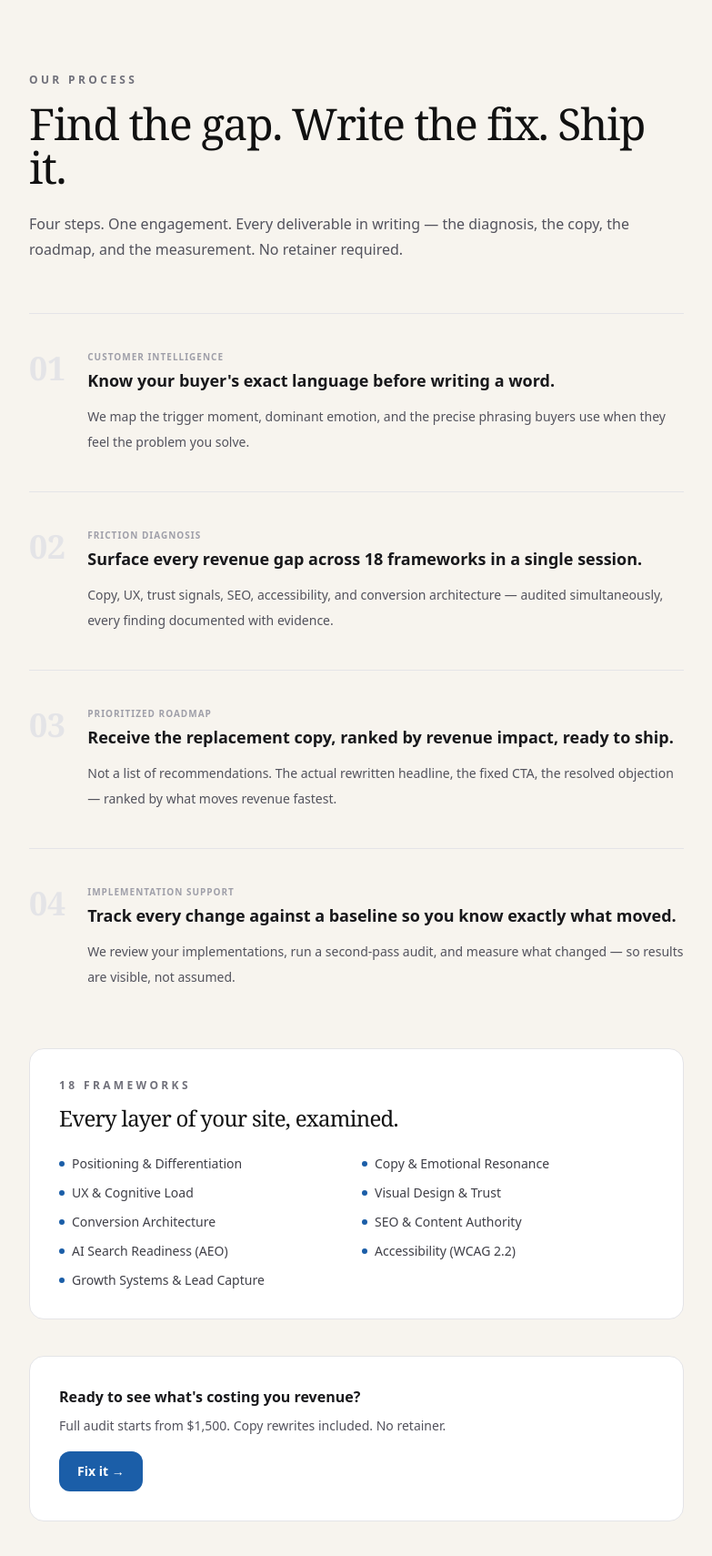
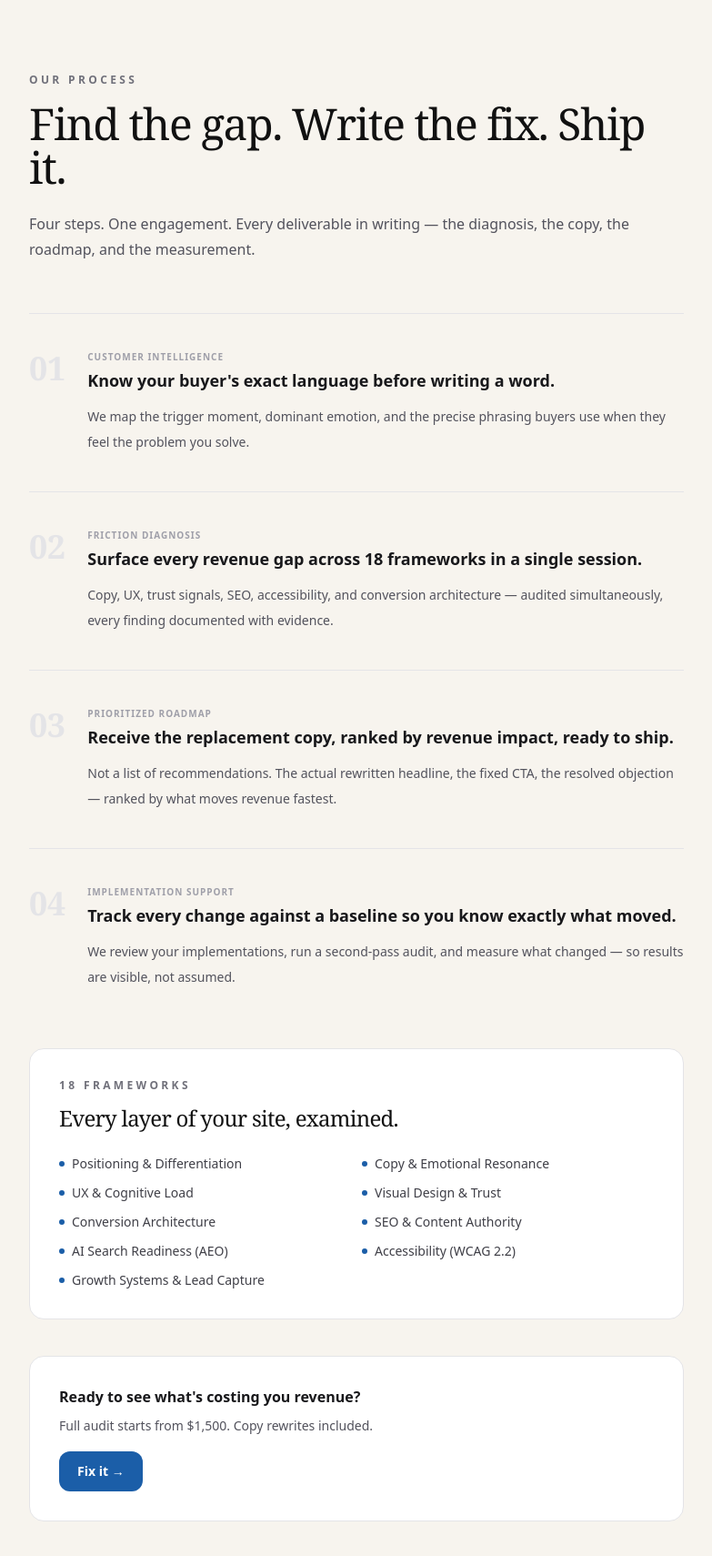
Before and after one commit to elliyeen/elliyeen-get-started, a Next.js app: page /how-it-works in a window 1280 px wide. Shown: the top 1710 px of the page at 91% size, without its empty margins (248-1031 px from the left). Built offline with nearby package versions, Linux system fonts and the light colour scheme.

Commit message:
Remove 'No retainer' from how-it-works page

```diff
--- a/app/how-it-works/page.tsx
+++ b/app/how-it-works/page.tsx
@@ -101,7 +101,7 @@ export default function HowItWorksPage() {
             Find the gap. Write the fix. Ship it.
           </h1>
           <p className="mt-6 text-base leading-7 text-zinc-600">
-            Four steps. One engagement. Every deliverable in writing — the diagnosis, the copy, the roadmap, and the measurement. No retainer required.
+            Four steps. One engagement. Every deliverable in writing — the diagnosis, the copy, the roadmap, and the measurement.
           </p>
 
           <div className="mt-14 space-y-10">
@@ -143,7 +143,7 @@ export default function HowItWorksPage() {
           <div className="mt-10 rounded-2xl border border-zinc-200 bg-white p-8">
             <p className="font-semibold text-zinc-900">Ready to see what&apos;s costing you revenue?</p>
             <p className="mt-2 text-sm leading-6 text-zinc-600">
-              Full audit starts from $1,500. Copy rewrites included. No retainer.
+              Full audit starts from $1,500. Copy rewrites included.
             </p>
             <a
               href="mailto:abdullah@elliyeen.com?subject=Website%20audit%20inquiry%20%E2%80%94%20let%27s%20work%20together&body=Hi%20Abbas%2C%0A%0AI%27d%20like%20to%20get%20my%20website%20audited%20by%20Elliyeen.%0A%0AWebsite%3A%20%5Bpaste%20your%20URL%20here%5D%0A%0ALooking%20forward%20to%20it."
```
